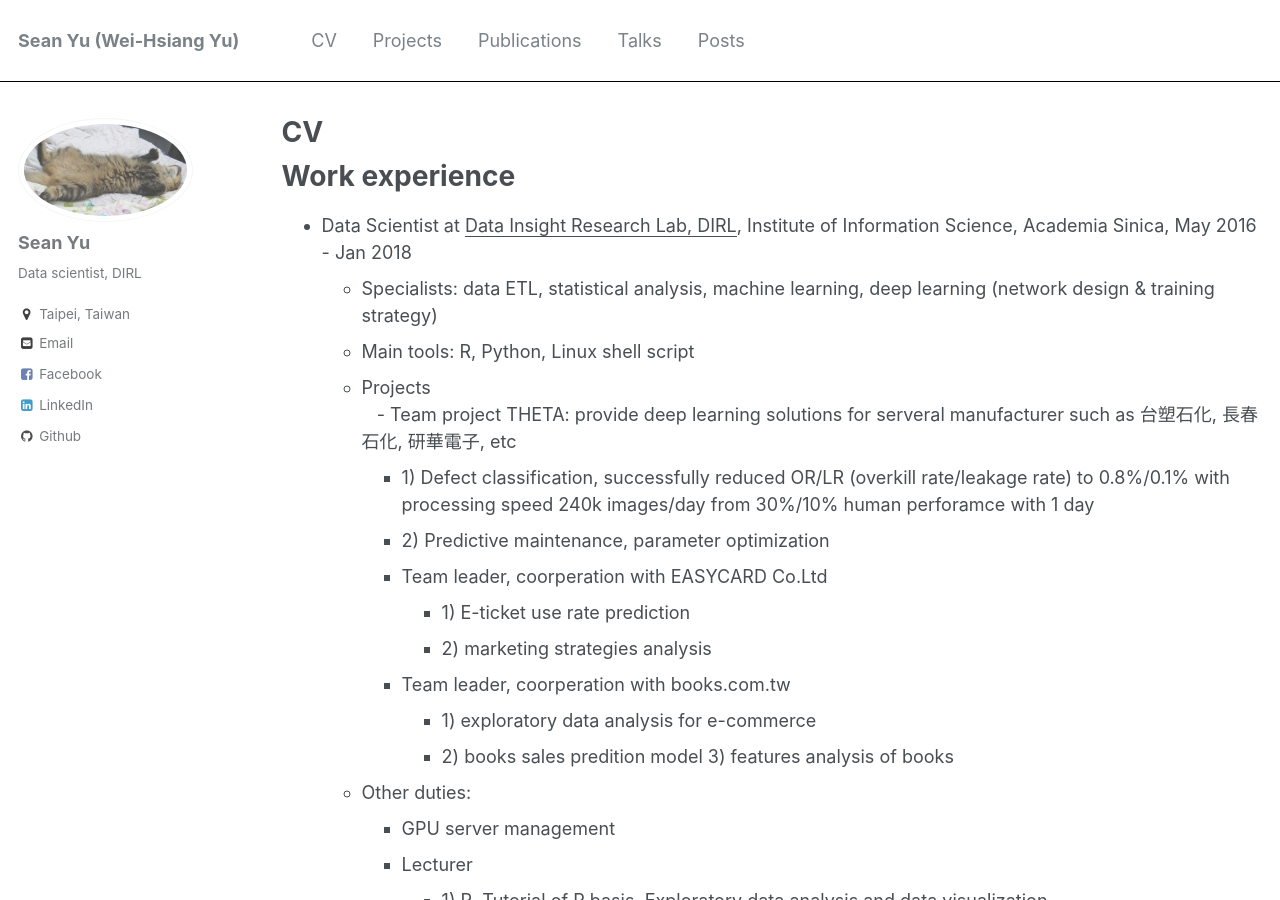
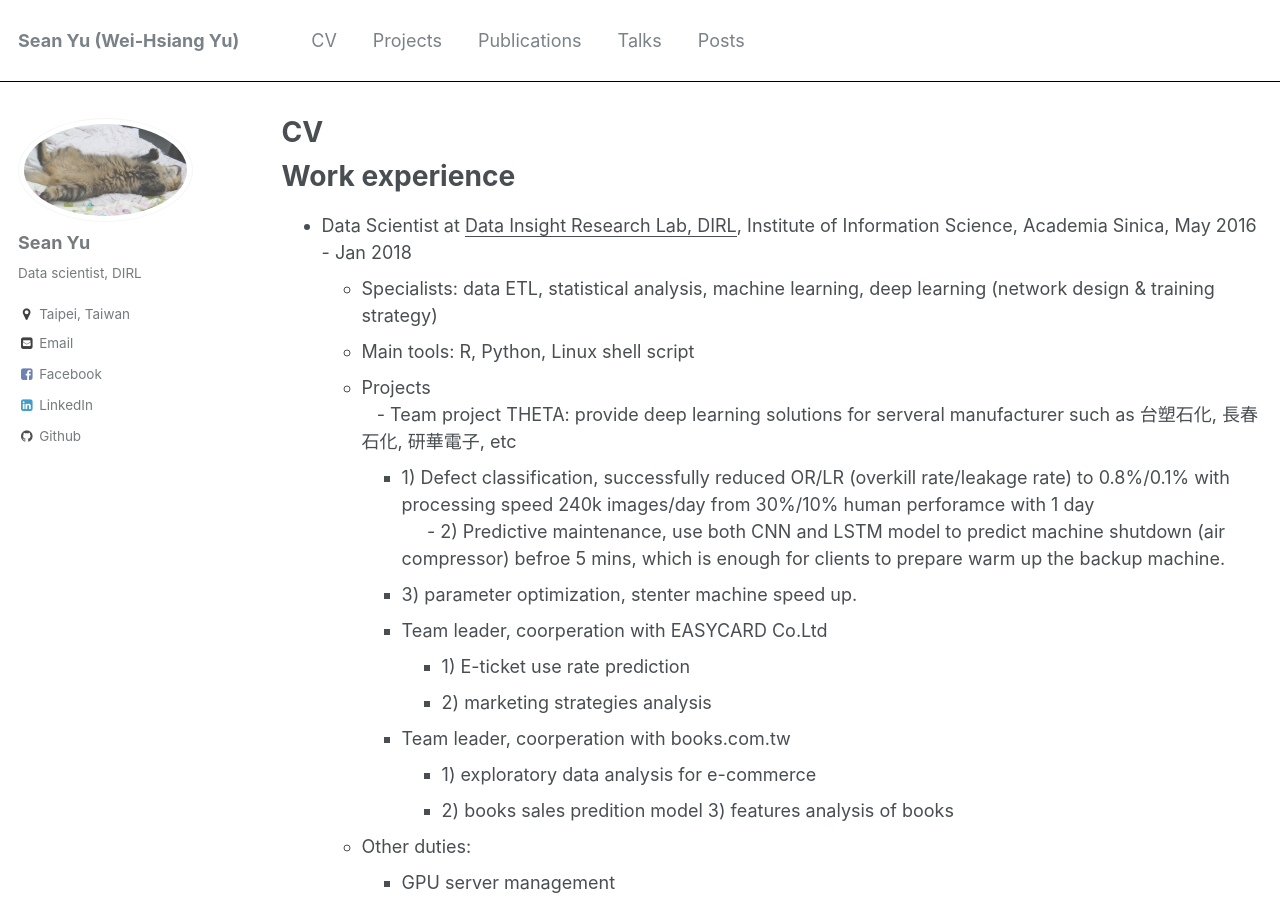
Before and after one commit to vashineyu/vashineyu.github.io, a Jekyll site: the page built from _pages/cv.md, in a window 1280 px wide and 900 px high. Built offline with Jekyll 4.4.1, drawn with Linux system fonts in a browser that asks for light colours.

Commit message:
Update cv.md

```diff
--- a/_pages/cv.md
+++ b/_pages/cv.md
@@ -17,7 +17,8 @@ Work experience
   * Projects  <br>
     - Team project THETA: provide deep learning solutions for serveral manufacturer such as 台塑石化, 長春石化, 研華電子, etc <br>
       - 1) Defect classification, successfully reduced OR/LR (overkill rate/leakage rate) to 0.8%/0.1% with processing speed 240k images/day from 30%/10% human perforamce with 1 day <br>
-      - 2) Predictive maintenance, parameter optimization <br>
+      - 2) Predictive maintenance, use both CNN and LSTM model to predict machine shutdown (air compressor) befroe 5 mins, which is enough for clients to prepare warm up the backup machine. <br>
+      - 3) parameter optimization, stenter machine speed up. <br>
     - Team leader, coorperation with EASYCARD Co.Ltd  <br>
       - 1) E-ticket use rate prediction <br>
       - 2) marketing strategies analysis<br>
```
